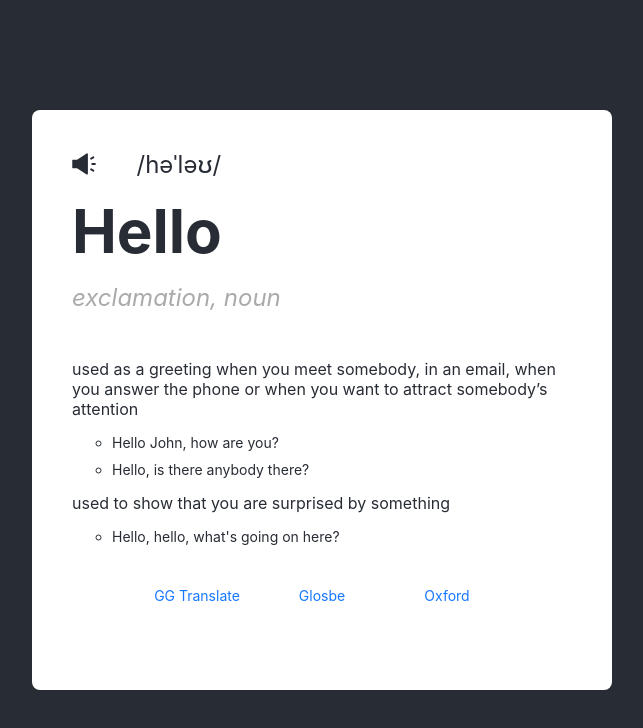
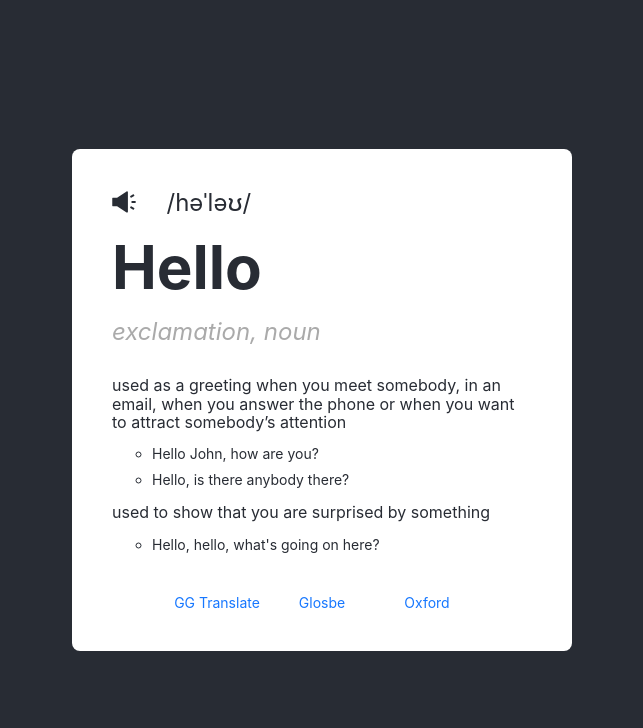
Before and after one commit to tanthuann/flash-english, a React (Create React App) app: page / in a window 1280 px wide. Shown: the top 728 px of the page, without its empty margins (318-961 px from the left). Built offline with nearby package versions, Linux system fonts and the light colour scheme.

Commit message:
setup: config prefixCls

```diff
--- a/src/App.tsx
+++ b/src/App.tsx
@@ -1,15 +1,23 @@
+// libs
+import { ConfigProvider } from "antd";
+// components
 import Card from "./components/Card";
+// contexts
+import { ProvideFamilies } from "./contexts/ProvideFamilies";
+// others
+import "antd/dist/reset.css";
 import "./App.css";
-import { ProvideFamilies } from "./contexts/ProvideFamilies";
 
 const App = () => {
   return (
     <div className="App">
-      <ProvideFamilies>
-        <main className="main">
-          <Card />
-        </main>
-      </ProvideFamilies>
+      <ConfigProvider prefixCls="flash">
+        <ProvideFamilies>
+          <main className="main">
+            <Card />
+          </main>
+        </ProvideFamilies>
+      </ConfigProvider>
     </div>
   );
 };
```
